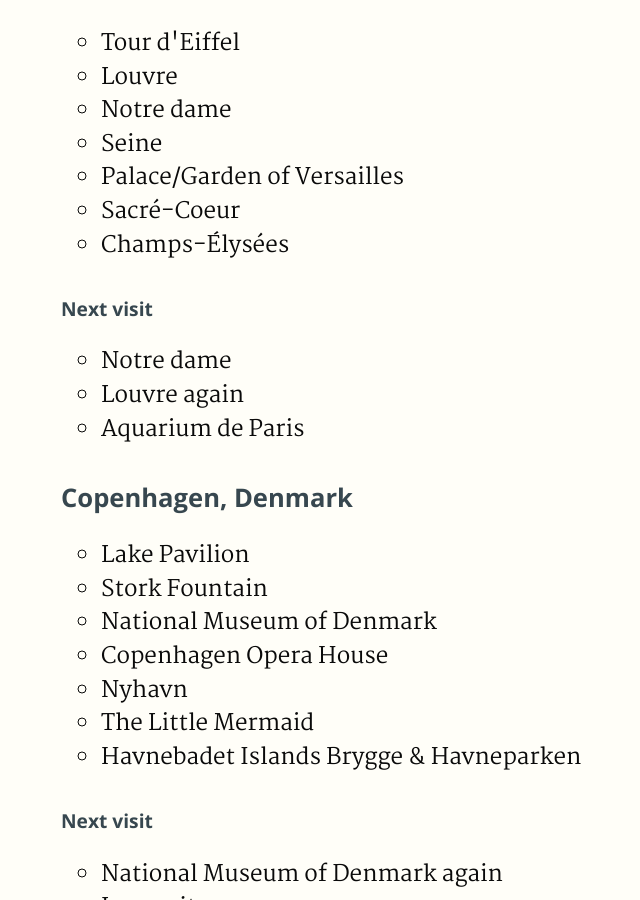
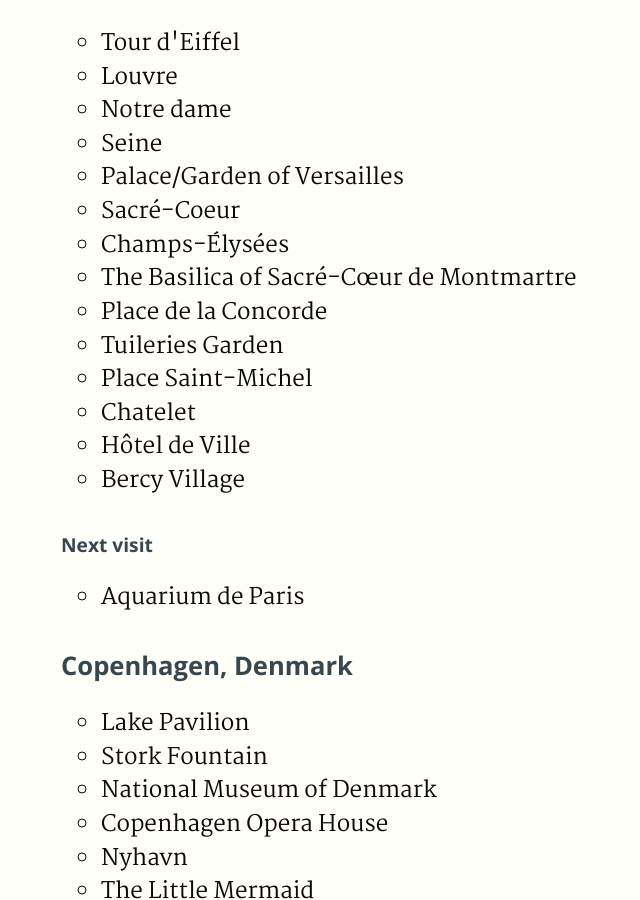
Before and after one commit to haresfaiez/haresfaiez.github.io, a Jekyll site: the page built from where-to-go-next.html, in a window 1280 px wide and 900 px high, scrolled down 12058 px. Shown: the whole window, without its empty margins (35-675 px from the left). Built offline with Jekyll 4.4.1, drawn with Linux system fonts in a browser that asks for light colours.

Commit message:
Adds paris trip to trips summary

```diff
--- a/_includes/trips-summary.html
+++ b/_includes/trips-summary.html
@@ -400,11 +400,16 @@
       <li>Palace/Garden of Versailles</li>
       <li>Sacré-Coeur</li>
       <li>Champs-Élysées</li>
+      <li>The Basilica of Sacré-Cœur de Montmartre</li>
+      <li>Place de la Concorde</li>
+      <li>Tuileries Garden</li>
+      <li>Place Saint-Michel</li>
+      <li>Chatelet</li>
+      <li>Hôtel de Ville</li>
+      <li>Bercy Village</li>
     </ul>
     <h3>Next visit</h3>
     <ul>
-      <li>Notre dame</li>
-      <li>Louvre again</li>
       <li>Aquarium de Paris</li>
     </ul>
 
```
